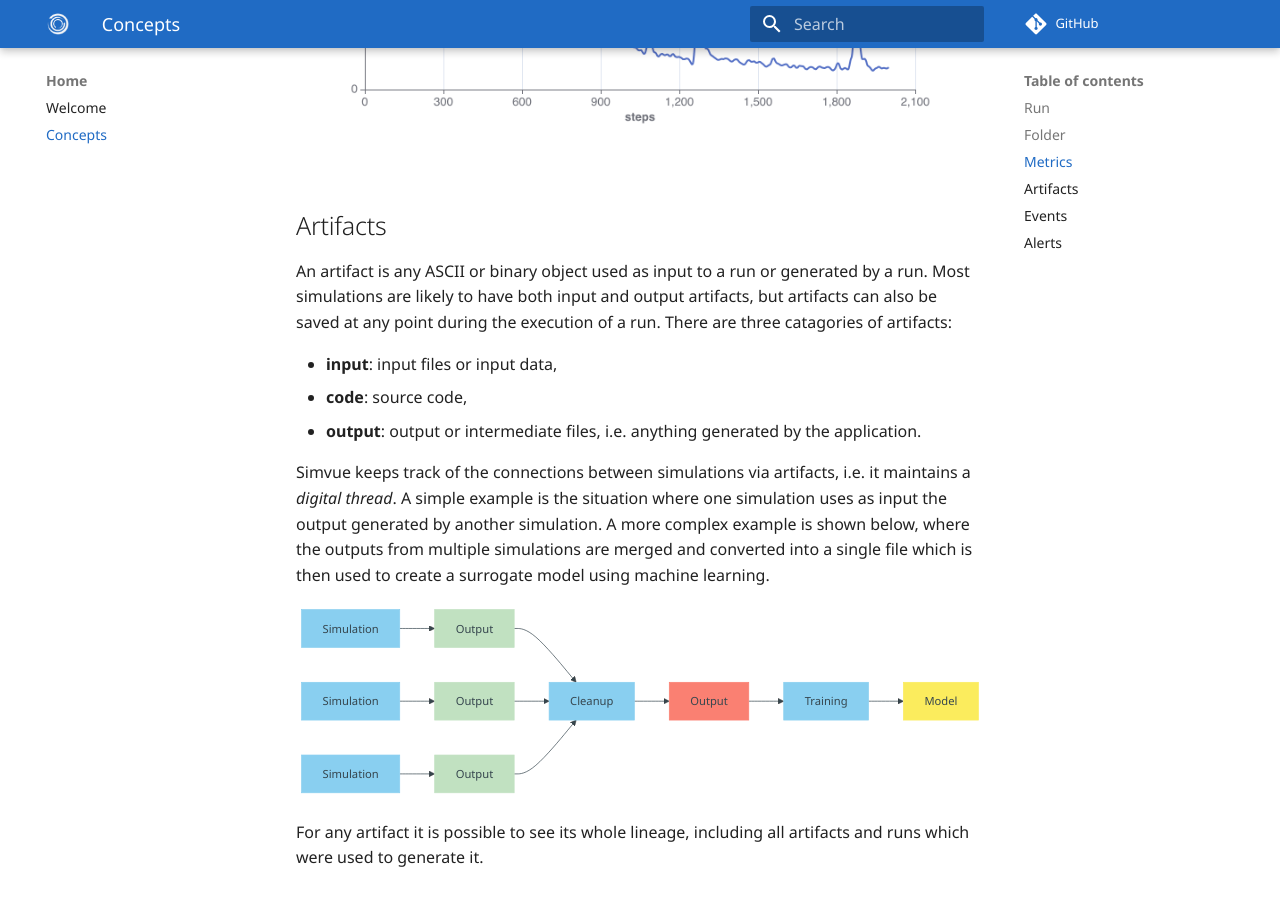
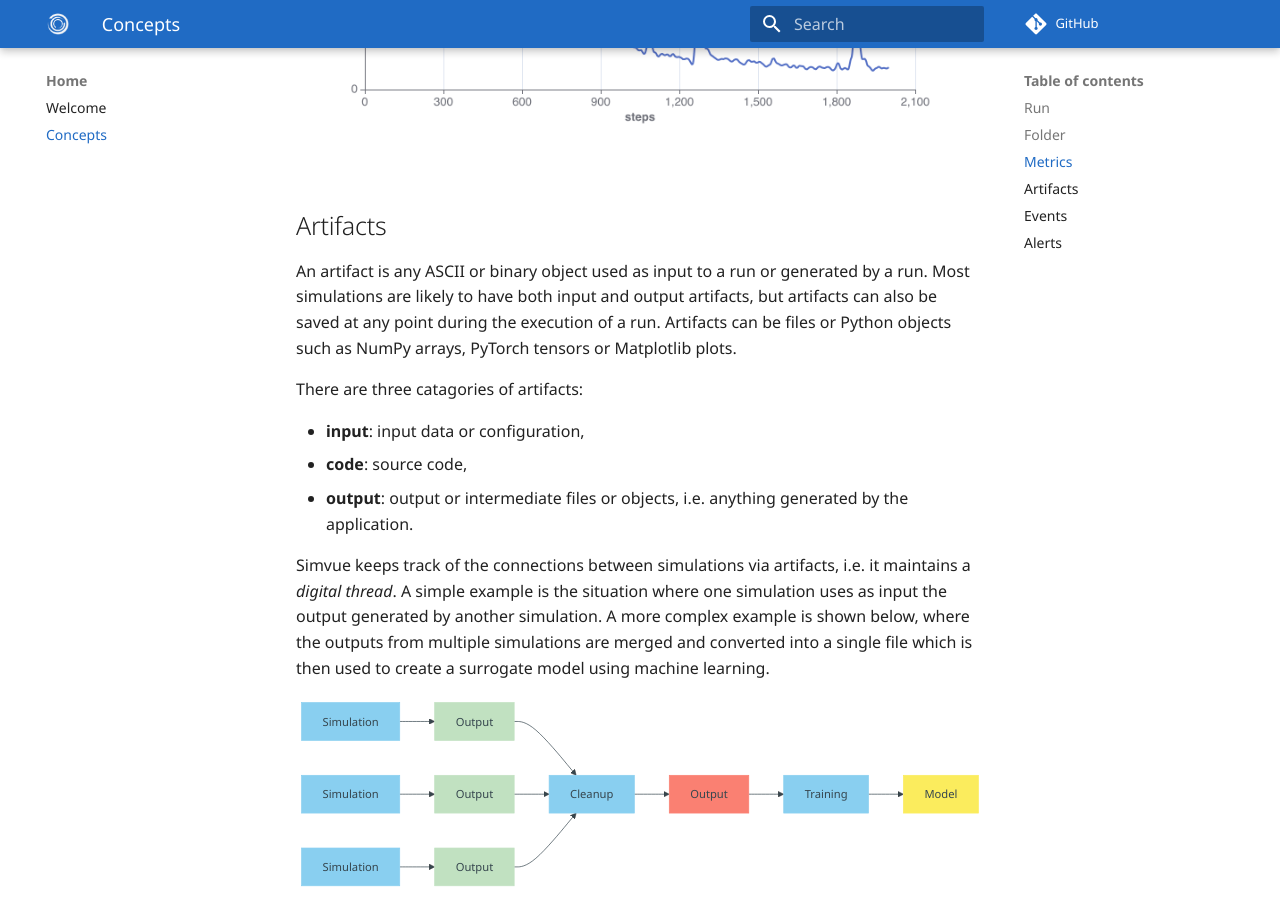
Before and after one commit to simvue-io/docs, an MkDocs documentation site: the page built from docs/concepts.md, in a window 1280 px wide and 900 px high, scrolled down 1385 px. Built offline with MkDocs 1.6.1 and Material for MkDocs 9.7.7, drawn with Linux system fonts in a browser that asks for light colours.

Commit message:
Mention that artifacts can be Python objects

```diff
--- a/docs/concepts.md
+++ b/docs/concepts.md
@@ -42,12 +42,15 @@ visualised in the Simvue web UI in real time or used to notify users in the even
 ## Artifacts
 
 An artifact is any ASCII or binary object used as input to a run or generated by a run. Most simulations are likely to have
-both input and output artifacts, but artifacts can also be saved at any point during the execution of a run. There are three
+both input and output artifacts, but artifacts can also be saved at any point during the execution of a run. Artifacts can
+be files or Python objects such as NumPy arrays, PyTorch tensors or Matplotlib plots.
+
+There are three
 catagories of artifacts:
 
-* **input**: input files or input data,
+* **input**: input data or configuration,
 * **code**: source code,
-* **output**: output or intermediate files, i.e. anything generated by the application.
+* **output**: output or intermediate files or objects, i.e. anything generated by the application.
 
 Simvue keeps track of the connections between simulations via artifacts, i.e. it maintains a *digital thread*. A simple example
 is the situation where one simulation uses as input the output generated by another simulation. A more complex example is shown
```
